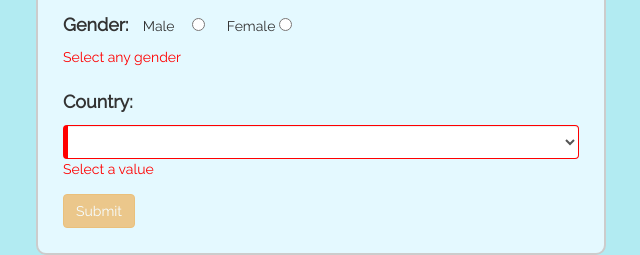
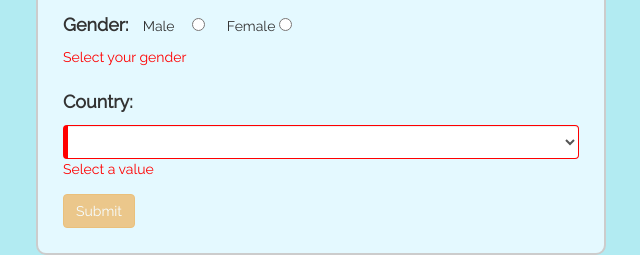
Before and after one commit to Savn07/AngularForm, a plain HTML site: page index.html in a window 1280 px wide. Shown: the part 572-827 px from the top of the page, 319-959 px from the left. Drawn offline with nearby package versions, Linux system fonts and the light colour scheme.

Commit message:
Update index.html

```diff
--- a/index.html
+++ b/index.html
@@ -74,7 +74,7 @@
                             value="male" required>
                         &nbsp;&nbsp;&nbsp;&nbsp Female <input type="radio" name="gender" ng-model="user.gender"
                             value="female" required></br>
-                        <span class="msg" ng-show="frm.gender.$error.required">Select any gender</span>
+                        <span class="msg" ng-show="frm.gender.$error.required">Select your gender</span>
                     </div>
                     <!--Code to validate country field-->
                     <div class="form-group">
@@ -100,5 +100,4 @@
     <center>Savn © 2020 All rights reserved</center>
     <hr>
 </div>
-
 </html>
```
